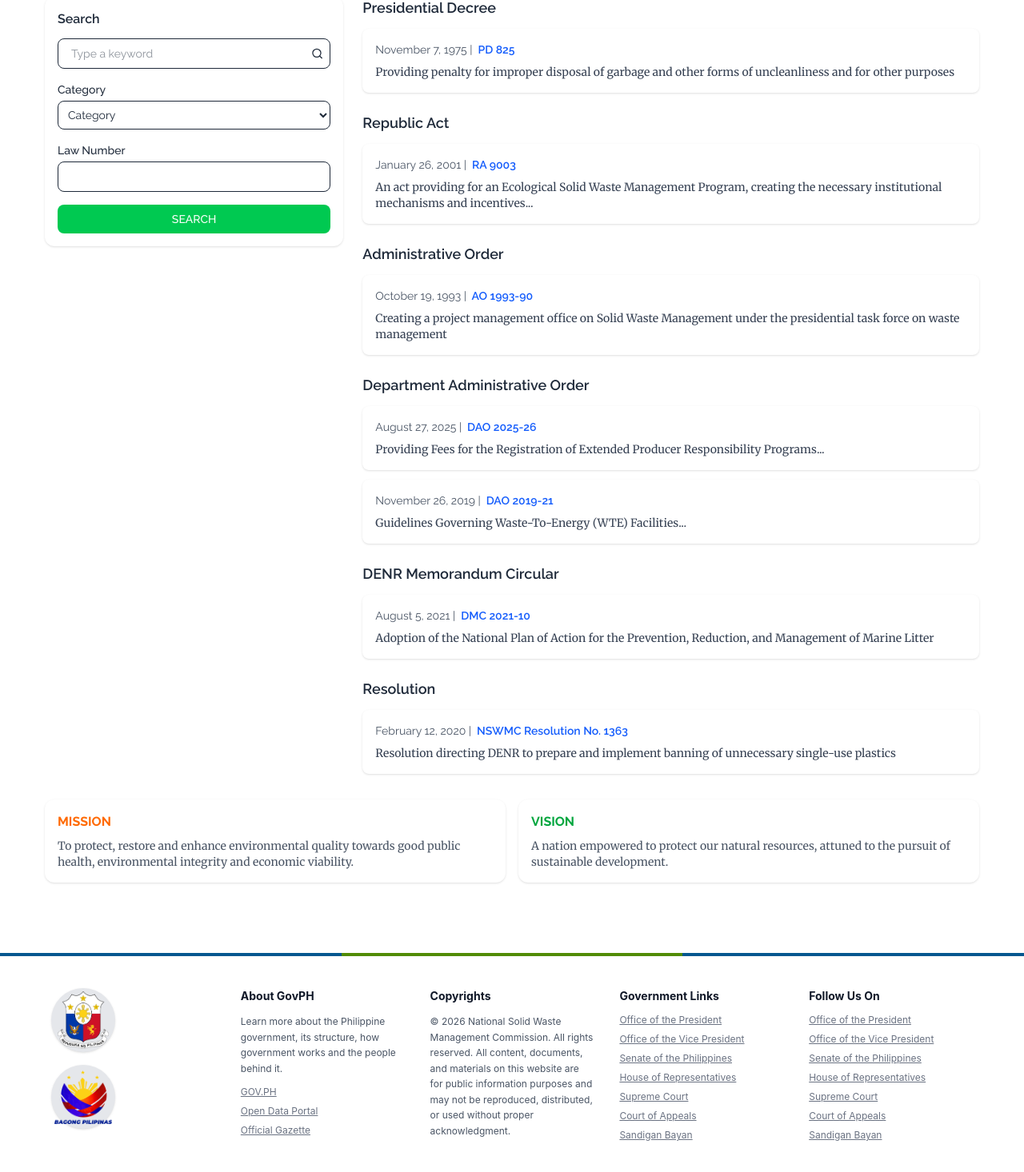
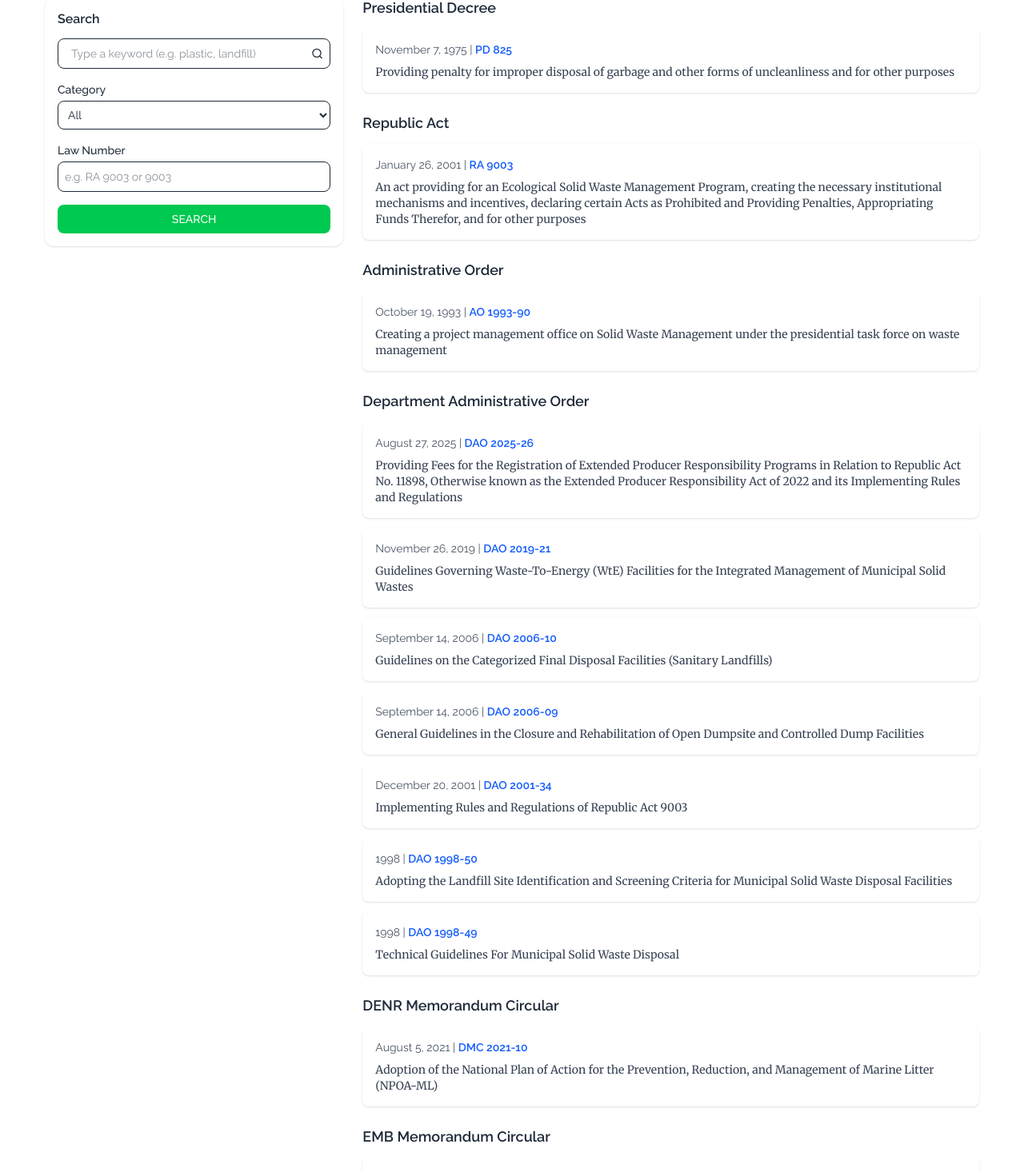
Before and after one commit to Medina-Paul/nswmc_website_redesign, a React (Vite) app: page /laws in a window 1280 px wide. Shown: the part 638-2104 px from the top of the page at 80% size. Built offline with nearby package versions, Linux system fonts and the light colour scheme.

Commit message:
laws and policies page with search functionality with added and updated law links

```diff
--- a/src/pages/Laws.jsx
+++ b/src/pages/Laws.jsx
@@ -1,9 +1,10 @@
-import React from "react";
+// src/pages/Laws.jsx
+import React, { useMemo, useState } from "react";
 import { Search } from "lucide-react";
-import Layout from '../components/Layout';
-import laws_icon from '../assets/laws_icon.png';
+import Layout from "../components/Layout";
+import laws_icon from "../assets/laws_icon.png";
 
-
+//data
 const lawsData = [
   {
     type: "Presidential Decree",
@@ -13,7 +14,7 @@ const lawsData = [
         code: "PD 825",
         description:
           "Providing penalty for improper disposal of garbage and other forms of uncleanliness and for other purposes",
-        link: "https://www.officialgazette.gov.ph/1975/11/07/presidential-decree-no-825-s-1975/"
+        link: "https://emb.gov.ph/wp-content/uploads/2015/12/PD-825.pdf",
       },
     ],
   },
@@ -24,8 +25,8 @@ const lawsData = [
         date: "January 26, 2001",
         code: "RA 9003",
         description:
-          "An act providing for an Ecological Solid Waste Management Program, creating the necessary institutional mechanisms and incentives...",
-        link: "https://www.officialgazette.gov.ph/2001/01/26/republic-act-no-9003/"
+          "An act providing for an Ecological Solid Waste Management Program, creating the necessary institutional mechanisms and incentives, declaring certain Acts as Prohibited and Providing Penalties, Appropriating Funds Therefor, and for other purposes",
+        link: "https://emb.gov.ph/wp-content/uploads/2015/12/RA-9003.pdf",
       },
     ],
   },
@@ -37,7 +38,7 @@ const lawsData = [
         code: "AO 1993-90",
         description:
           "Creating a project management office on Solid Waste Management under the presidential task force on waste management",
-        link: "https://www.officialgazette.gov.ph/1993/10/19/administrative-order-no-1993-90/"
+        link: "https://emb.gov.ph/wp-content/uploads/2015/12/AO-1993-90.pdf",
       },
     ],
   },
@@ -48,15 +49,48 @@ const lawsData = [
         date: "August 27, 2025",
         code: "DAO 2025-26",
         description:
-          "Providing Fees for the Registration of Extended Producer Responsibility Programs...",
-        link: "https://www.officialgazette.gov.ph/2025/08/27/department-administrative-order-no-2025-26/"
+          "Providing Fees for the Registration of Extended Producer Responsibility Programs in Relation to Republic Act No. 11898, Otherwise known as the Extended Producer Responsibility Act of 2022 and its Implementing Rules and Regulations",
+        link: "https://emb.gov.ph/wp-content/uploads/2026/02/DAO-2025-26-Extended-Producer-Responsibility-Act-of-2022.pdf",
       },
       {
         date: "November 26, 2019",
         code: "DAO 2019-21",
         description:
-          "Guidelines Governing Waste-To-Energy (WTE) Facilities...",
-        link: "https://www.officialgazette.gov.ph/2019/11/26/department-administrative-order-no-2019-21/"
+          "Guidelines Governing Waste-To-Energy (WtE) Facilities for the Integrated Management of Municipal Solid Wastes",
+        link: "https://emb.gov.ph/wp-content/uploads/2020/01/Guidelines-Governing-Waste-To-Energy-WtE-Facilities-for-the-Integrated-Management-of-Municipal-Solid-Wastes.pdf",
+      },
+      {
+        date: "September 14, 2006",
+        code: "DAO 2006-10",
+        description:
+          "Guidelines on the Categorized Final Disposal Facilities (Sanitary Landfills)",
+        link: "https://emb.gov.ph/wp-content/uploads/2023/06/DAO-2006-10.pdf",
+      },
+      {
+        date: "September 14, 2006",
+        code: "DAO 2006-09",
+        description:
+          "General Guidelines in the Closure and Rehabilitation of Open Dumpsite and Controlled Dump Facilities",
+        link: "https://emb.gov.ph/wp-content/uploads/2023/06/DAO-2006-09.pdf",
+      },
+      {
+        date: "December 20, 2001",
+        code: "DAO 2001-34",
+        description: "Implementing Rules and Regulations of Republic Act 9003",
+        link: "https://emb.gov.ph/wp-content/uploads/2015/12/DAO-2001-34.pdf",
+      },
+      {
+        date: "1998",
+        code: "DAO 1998-50",
+        description:
+          "Adopting the Landfill Site Identification and Screening Criteria for Municipal Solid Waste Disposal Facilities",
+        link: "https://emb.gov.ph/wp-content/uploads/2015/12/DAO-1998-50.pdf",
+      },
+      {
+        date: "1998",
+        code: "DAO 1998-49",
+        description: "Technical Guidelines For Municipal Solid Waste Disposal",
+        link: "https://emb.gov.ph/wp-content/uploads/2015/12/DAO-1998-491.pdf",
       },
     ],
   },
@@ -67,8 +101,27 @@ const lawsData = [
         date: "August 5, 2021",
         code: "DMC 2021-10",
         description:
-          "Adoption of the National Plan of Action for the Prevention, Reduction, and Management of Marine Litter",
-        link: "https://www.officialgazette.gov.ph/2021/08/05/denr-memorandum-circular-no-2021-10/"
+          "Adoption of the National Plan of Action for the Prevention, Reduction, and Management of Marine Litter (NPOA-ML)",
+        link: "https://emb.gov.ph/wp-content/uploads/2022/11/DMC-2021-10_NPOA-FOR-MARINE-LITTER.pdf",
+      },
+    ],
+  },
+  {
+    type: "EMB Memorandum Circular",
+    items: [
+      {
+        date: "September 16, 2019",
+        code: "EMB MC 2019-008",
+        description:
+          'Adopting the National Solid Waste Management Commission (NSWMC) Resolution No. 669 Series of 2016 "Guidelines Governing the Establishment and Operation of Waste-to-Energy Technologies for Municipal Solid Waste"',
+        link: "https://emb.gov.ph/wp-content/uploads/2019/11/EMB-MC-NO.-2019-008.pdf",
+      },
+      {
+        date: "March 21, 1994",
+        code: "EMB MC 1988-39A",
+        description:
+          "Amending Memorandum Circular No. 39-A, Dated January 19, 1988. By Reconstituting The Presidential Task Force On Waste Management",
+        link: "https://emb.gov.ph/wp-content/uploads/2015/12/MC-1988-39A.pdf",
       },
     ],
   },
@@ -79,34 +132,105 @@ const lawsData = [
         date: "February 12, 2020",
         code: "NSWMC Resolution No. 1363",
         description:
-          "Resolution directing DENR to prepare and implement banning of unnecessary single-use plastics",
-        link: "https://www.officialgazette.gov.ph/2020/02/12/nswmc-resolution-no-1363/"
+          "Resolution Directing the Department of Environment and Natural Resources (DENR) to Prepare and Implement the Banning of the Use of Unnecessary Single-use Plastics by National Government Agencies (NGAs), Local Government Units (LGUs) Offices and All Other Government Controlled Offices",
+        link: "https://emb.gov.ph/wp-content/uploads/2020/02/2020-NSWMC-RESO-NO.-1363-SERIES-OF-2020-SINGLE-USE-PLASTICS.pdf",
       },
     ],
   },
 ];
 
+// search
+// collapse to alphanumerics so "RA 9003", "ra-9003", "ra9003" all match.
+const normalize = (s) => s.toLowerCase().replace(/[^a-z0-9]/g, "");
+
+// pull the numeric portion from a code: "RA 9003" -> "9003", "DAO 2025-26" -> "2025-26".
+const codeNumber = (code) => {
+  const m = code.match(/[0-9][0-9\-\u2013]*/g);
+  return m ? m.join(" ") : "";
+};
+
+//components
+
 export default function Laws() {
+  const [keyword, setKeyword] = useState("");
+  const [category, setCategory] = useState("All");
+  const [lawNumber, setLawNumber] = useState("");
+  const [applied, setApplied] = useState({
+    keyword: "",
+    category: "All",
+    lawNumber: "",
+  });
+
+  const categories = useMemo(
+    () => ["All", ...lawsData.map((s) => s.type)],
+    []
+  );
+
+  const filtered = useMemo(() => {
+    const kw = applied.keyword.trim().toLowerCase();
+    const ln = normalize(applied.lawNumber);
+    const cat = applied.category;
+
+    return lawsData
+      .filter((section) => cat === "All" || section.type === cat)
+      .map((section) => {
+        const items = section.items.filter((item) => {
+          const haystack =
+            `${item.code} ${item.description} ${section.type} ${item.date}`.toLowerCase();
+          const matchesKeyword = !kw || haystack.includes(kw);
+
+          const codeNorm = normalize(item.code);
+          const numNorm = normalize(codeNumber(item.code));
+          const matchesNumber =
+            !ln || codeNorm.includes(ln) || numNorm.includes(ln);
+
+          return matchesKeyword && matchesNumber;
+        });
+        return { ...section, items };
+      })
+      .filter((section) => section.items.length > 0);
+  }, [applied]);
+
+  const totalResults = useMemo(
+    () => filtered.reduce((acc, s) => acc + s.items.length, 0),
+    [filtered]
+  );
+
+  const hasActiveFilter =
+    applied.keyword.trim() !== "" ||
+    applied.lawNumber.trim() !== "" ||
+    applied.category !== "All";
+
+  // live filtering it updates results as the user types/changes inputs.
+  const liveApply = (next) => {
+    setApplied({ keyword, category, lawNumber, ...next });
+  };
+
+  const runSearch = () => setApplied({ keyword, category, lawNumber });
+  const clearSearch = () => {
+    setKeyword("");
+    setCategory("All");
+    setLawNumber("");
+    setApplied({ keyword: "", category: "All", lawNumber: "" });
+  };
+
   return (
     <Layout>
       <div className="p-2 sm:p-4 md:p-6 min-h-screen">
         {/* Banner */}
         <div className="w-full mb-8 md:mb-12 max-w-6xl mx-auto rounded-xl md:rounded-[30px] shadow-lg bg-gradient-to-r from-[#6b9e15] via-[#8ac926] to-[#5b8712] relative overflow-hidden flex flex-col md:flex-row items-center justify-between px-4 sm:px-8 md:px-14 py-6 sm:py-10 md:py-12">
-
-      {/* Left Side: Text Content */}
+          {/* Left Side Text */}
           <div className="flex flex-col z-10 max-w-2xl">
             <h1 className="text-3xl sm:text-5xl md:text-6xl lg:text-7xl font-raleway font-black text-white tracking-wide drop-shadow-[0_5px_5px_rgba(0,0,0,0.4)] mb-2 md:mb-3">
               LAWS & POLICIES
             </h1>
-
-        {/* Subtitle */}
             <p className="text-white font-merriweather italic text-xs sm:text-sm md:text-base lg:text-lg leading-snug font-medium drop-shadow-sm opacity-95">
               Environmental Management Bureau <br />
               SWMD's passed laws and policies
             </p>
           </div>
 
-      {/* Right Side: Image */}
+          {/* Right Side Image */}
           <div className="absolute right-[-15px] bottom-[-15px] sm:right-[-20px] sm:bottom-[-20px] md:relative md:right-0 md:bottom-0 opacity-20 sm:opacity-30 md:opacity-100 pointer-events-none">
             <img
               src={laws_icon}
@@ -114,40 +238,97 @@ export default function Laws() {
               className="w-40 sm:w-48 md:w-64 lg:w-72 object-contain drop-shadow-2xl"
             />
           </div>
-
         </div>
 
         <div className="grid grid-cols-1 md:grid-cols-3 gap-4 md:gap-6 font-raleway">
           {/* LEFT FILTER PANEL */}
           <div className="bg-white dark:bg-slate-800 p-3 sm:p-4 shadow-sm h-fit rounded-lg md:rounded-xl transition-colors">
-          <h2 className="font-semibold mb-2 md:mb-3 text-sm md:text-base transition-colors dark:text-white">Search</h2>
+            <h2 className="font-semibold mb-2 md:mb-3 text-sm md:text-base transition-colors dark:text-white">
+              Search
+            </h2>
             <div className="flex items-center border rounded-lg px-2 mb-3 md:mb-4 dark:border-slate-700 dark:bg-slate-900">
               <input
                 type="text"
-              placeholder="Type a keyword"
+                value={keyword}
+                onChange={(e) => {
+                  setKeyword(e.target.value);
+                  liveApply({ keyword: e.target.value });
+                }}
+                onKeyDown={(e) => e.key === "Enter" && runSearch()}
+                placeholder="Type a keyword (e.g. plastic, landfill)"
                 className="w-full p-2 outline-none text-xs md:text-sm bg-transparent dark:text-white transition-colors"
               />
               <Search size={16} className="dark:text-gray-400" />
             </div>
 
-          <label className="block text-xs md:text-sm font-medium mb-1 dark:text-gray-300">Category</label>
-          <select className="w-full border rounded-lg p-2 mb-3 md:mb-4 text-xs md:text-sm dark:border-slate-700 dark:bg-slate-900 dark:text-white">
-            <option>Category</option>
+            <label className="block text-xs md:text-sm font-medium mb-1 dark:text-gray-300">
+              Category
+            </label>
+            <select
+              value={category}
+              onChange={(e) => {
+                setCategory(e.target.value);
+                liveApply({ category: e.target.value });
+              }}
+              className="w-full border rounded-lg p-2 mb-3 md:mb-4 text-xs md:text-sm dark:border-slate-700 dark:bg-slate-900 dark:text-white"
+            >
+              {categories.map((c) => (
+                <option key={c} value={c}>
+                  {c}
+                </option>
+              ))}
             </select>
 
             <label className="block text-xs md:text-sm font-medium mb-1 dark:text-gray-300">
               Law Number
             </label>
-          <input className="w-full border rounded-lg p-2 mb-3 md:mb-4 text-xs md:text-sm dark:border-slate-700 dark:bg-slate-900 dark:text-white" />
+            <input
+              value={lawNumber}
+              onChange={(e) => {
+                setLawNumber(e.target.value);
+                liveApply({ lawNumber: e.target.value });
+              }}
+              onKeyDown={(e) => e.key === "Enter" && runSearch()}
+              placeholder="e.g. RA 9003 or 9003"
+              className="w-full border rounded-lg p-2 mb-3 md:mb-4 text-xs md:text-sm dark:border-slate-700 dark:bg-slate-900 dark:text-white"
+            />
 
-          <button className="w-full bg-green-500 hover:bg-green-600 text-white py-2 rounded-lg text-xs md:text-sm font-medium transition">
+            <button
+              onClick={runSearch}
+              className="w-full bg-green-500 hover:bg-green-600 text-white py-2 rounded-lg text-xs md:text-sm font-medium transition"
+            >
               SEARCH
             </button>
+
+            {hasActiveFilter && (
+              <button
+                onClick={clearSearch}
+                className="w-full mt-2 border border-gray-300 dark:border-slate-600 hover:bg-gray-100 dark:hover:bg-slate-700 text-gray-700 dark:text-gray-200 py-2 rounded-lg text-xs md:text-sm font-medium transition"
+              >
+                Clear filters
+              </button>
+            )}
+
+            {hasActiveFilter && (
+              <p className="mt-3 text-xs text-gray-500 dark:text-gray-400 font-raleway">
+                {totalResults === 0
+                  ? "No matching laws found."
+                  : `Found ${totalResults} matching ${
+                      totalResults === 1 ? "issuance" : "issuances"
+                    }.`}
+              </p>
+            )}
           </div>
 
           {/* RIGHT CONTENT */}
           <div className="md:col-span-2 space-y-4 md:space-y-6">
-          {lawsData.map((section, idx) => (
+            {filtered.length === 0 ? (
+              <div className="bg-white dark:bg-slate-800 border border-gray-200 dark:border-slate-700 rounded-lg p-8 text-center text-gray-500 dark:text-gray-400 text-sm">
+                No laws match your search. Try a different keyword or clear the
+                filters.
+              </div>
+            ) : (
+              filtered.map((section, idx) => (
                 <div key={idx}>
                   <h3 className="font-semibold text-sm md:text-lg mb-2 md:mb-3 font-raleway dark:text-white transition-colors">
                     {section.type}
@@ -163,8 +344,13 @@ export default function Laws() {
                           <p className="text-xs md:text-sm text-gray-600 dark:text-gray-400 font-raleway">
                             {item.date} |
                           </p>
-                      <a href={item.link} target="_blank" rel="noopener noreferrer" className="text-blue-600 dark:text-blue-400 font-raleway font-semibold text-xs md:text-sm">
-                         &nbsp; {item.code}
+                          <a
+                            href={item.link}
+                            target="_blank"
+                            rel="noopener noreferrer"
+                            className="text-blue-600 dark:text-blue-400 font-raleway font-semibold text-xs md:text-sm hover:underline"
+                          >
+                            &nbsp;{item.code}
                           </a>
                         </div>
                         <p className="text-xs md:text-sm mt-1 md:mt-2 text-gray-700 dark:text-gray-300 font-merriweather transition-colors">
@@ -174,14 +360,17 @@ export default function Laws() {
                     ))}
                   </div>
                 </div>
-          ))}
+              ))
+            )}
           </div>
         </div>
 
         {/* Bottom Cards */}
         <div className="grid grid-cols-1 md:grid-cols-2 gap-3 md:gap-4 mt-6 md:mt-8">
           <div className="bg-white dark:bg-slate-800 p-3 md:p-4 rounded-lg md:rounded-xl shadow-sm transition-colors">
-          <h4 className="font-bold text-orange-500 mb-2 font-raleway text-sm md:text-base">MISSION</h4>
+            <h4 className="font-bold text-orange-500 mb-2 font-raleway text-sm md:text-base">
+              MISSION
+            </h4>
             <p className="text-xs md:text-sm text-gray-600 dark:text-gray-400 font-merriweather transition-colors">
               To protect, restore and enhance environmental quality towards good
               public health, environmental integrity and economic viability.
@@ -189,10 +378,12 @@ export default function Laws() {
           </div>
 
           <div className="bg-white dark:bg-slate-800 p-3 md:p-4 rounded-lg md:rounded-xl shadow-sm transition-colors">
-          <h4 className="font-bold text-green-600 dark:text-green-400 mb-2 font-raleway text-sm md:text-base">VISION</h4>
+            <h4 className="font-bold text-green-600 dark:text-green-400 mb-2 font-raleway text-sm md:text-base">
+              VISION
+            </h4>
             <p className="text-xs md:text-sm text-gray-600 dark:text-gray-400 font-merriweather transition-colors">
-            A nation empowered to protect our natural resources, attuned to the
-            pursuit of sustainable development.
+              A nation empowered to protect our natural resources, attuned to
+              the pursuit of sustainable development.
             </p>
           </div>
         </div>
```
Lines whose indentation alone changed are shown as unchanged.
